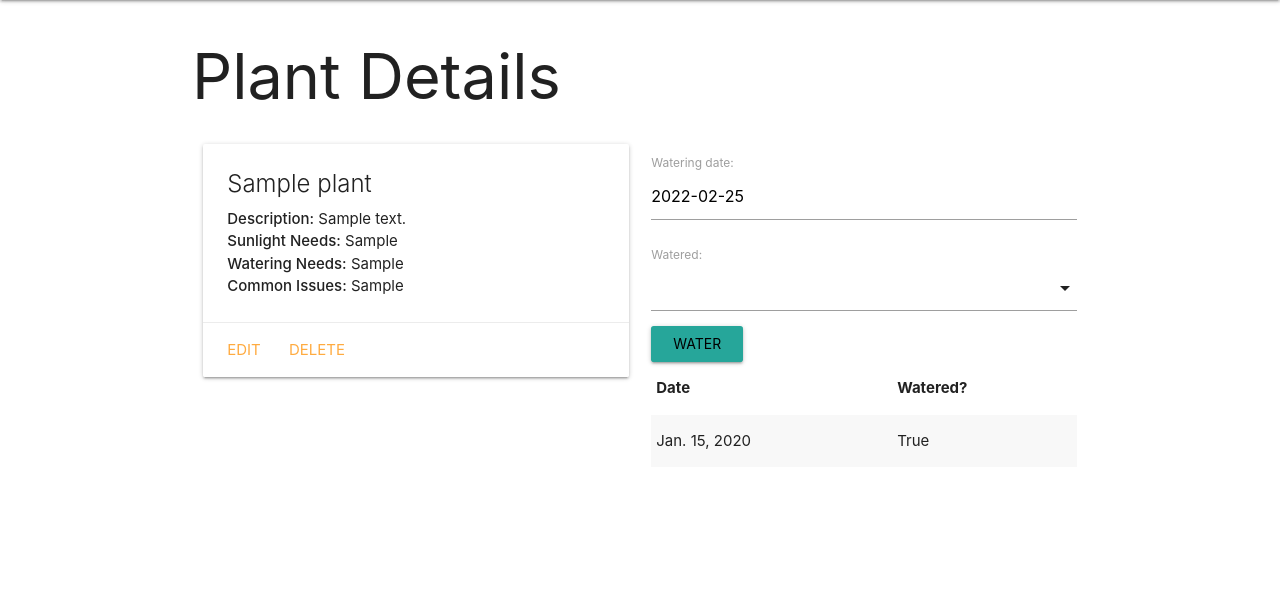
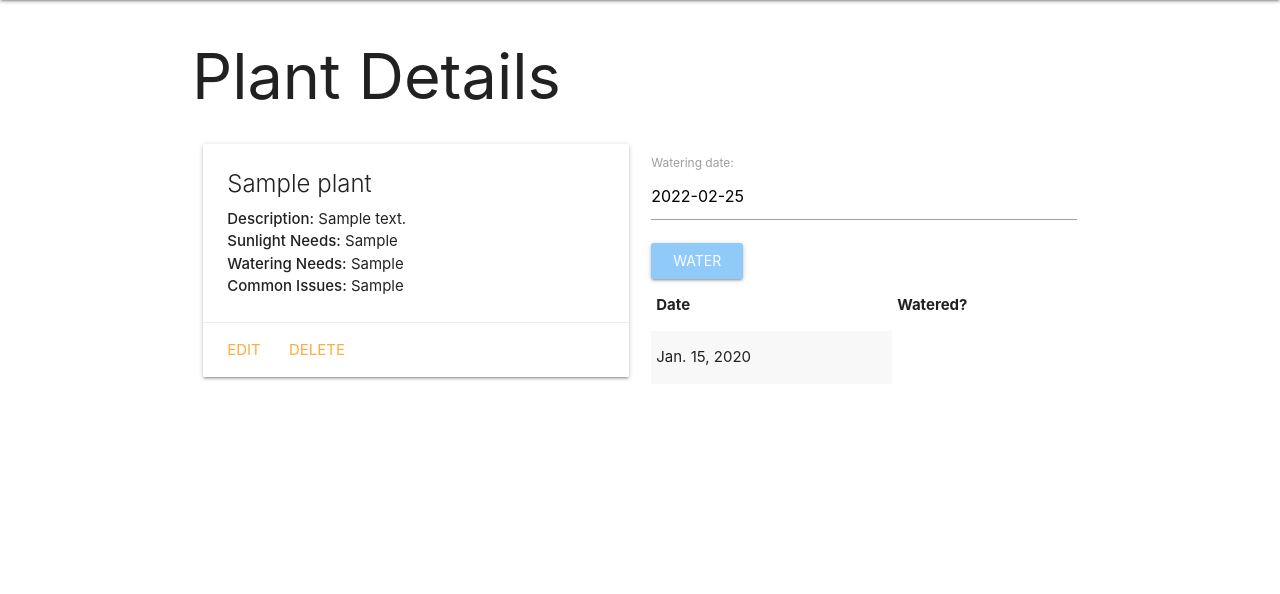
Before and after one commit to alainagossett/houseplant-django, a Django app: page /plants/1/ in a window 1280 px wide. Shown: the part 64-658 px from the top of the page. Run offline with Django 4.2, Linux system fonts and the light colour scheme; tables that the repository leaves empty hold one stand-in row (values such as "Sample post").

Commit message:
adds style to watering section

```diff
--- a/main_app/forms.py
+++ b/main_app/forms.py
@@ -4,4 +4,4 @@ from .models import Watering
 class WateringForm(ModelForm):
     class Meta:
         model = Watering
-        fields = ('date', 'watered')
+        fields = ('date',)
--- a/main_app/static/css/style.css
+++ b/main_app/static/css/style.css
@@ -16,3 +16,15 @@ footer {
 a {
     color: #388E3C
 }
+
+.datepicker-date-display, .datepicker-table td.is-selected {
+    background-color: #90CAF9 !important;
+}
+
+.datepicker-cancel, .datepicker-done {
+    color: #90CAF9;
+}
+
+.waves-effect input[type="submit"] {
+    color: white !important;
+}
--- a/main_app/static/js/script.js
+++ b/main_app/static/js/script.js
@@ -10,4 +10,4 @@ M.Datepicker.init(dateEl, {
 
 const checkedEl = document.getElementById('id_watered');
 
-M.FormSelect.init(checkedEl);
+M.Checkbox.init(checkedEl);
--- a/main_app/templates/plants/detail.html
+++ b/main_app/templates/plants/detail.html
@@ -24,7 +24,7 @@
         <form action="" method="POST">
             {% csrf_token %}
             {{ watering_form.as_p }}
-            <input type="submit" class="waves-effect waves-light btn" value="Water" />
+            <input type="submit" class="waves-effect waves-light btn blue lighten-3" value="Water" />
         </form>
         <table class="striped">
             <thead>
@@ -37,7 +37,7 @@
                 {% for watering in plant.watering_set.all %}
                 <tr>
                     <td>{{ watering.date }}</td>
-                    <td>{{ watering.watered }}</td>
+                    <!-- <td>{{ watering.watered }}</td> -->
                     <!--TO DO: FIGURE OUT HOW TO MAKE CHECKBOX APPEAR ON PAGE
                     it works if you add a <span> under the input field in the form
                     -->
```
